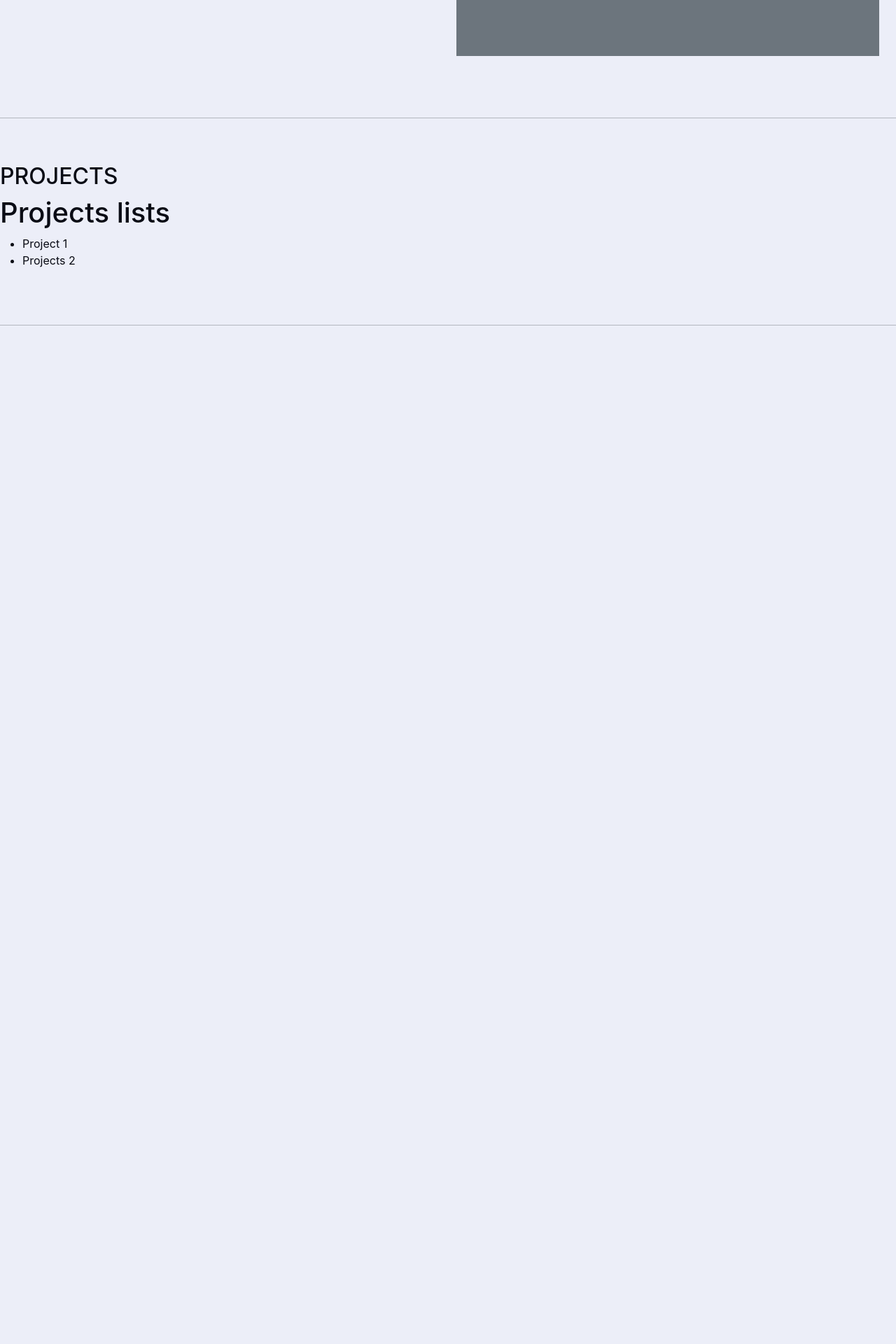
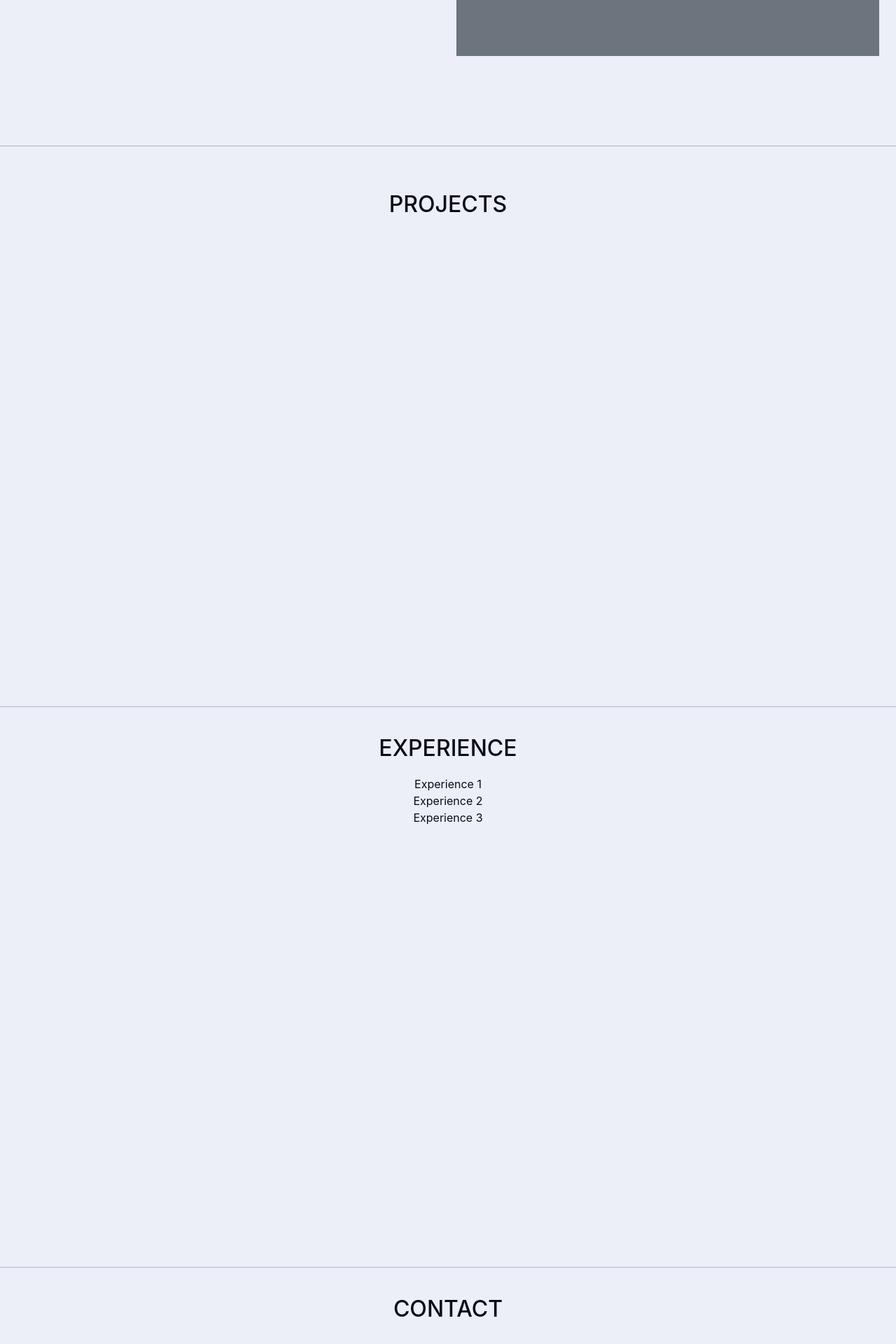
Before and after one commit to EmmanuelAdio/EmmanuelAdio.github.io, a React (Create React App) app in the folder portfolio/: page / in a window 1280 px wide. Shown: the part 608-2528 px from the top of the page at 70% size. Before the commit the page ends 1137 px from the top, so only its background shows below. Built offline with nearby package versions, Linux system fonts and the light colour scheme.

Commit message:
everything for other pages has been set uo so they will be ready to complet

```diff
--- a/portfolio/src/App.tsx
+++ b/portfolio/src/App.tsx
@@ -4,7 +4,7 @@ import PageLine from "./components/PageLine";
 import Introduction from "./components/Introduction";
 import Projects from "./components/Projects";
 import Experience from "./components/Experience";
-import Contacts from "./components/Contact";
+import Contact from "./components/Contact";
 
 import React from "react";
 
@@ -17,6 +17,8 @@ function App(){
     <>
     <Introduction></Introduction>
     <Projects></Projects>
+    <Experience></Experience>
+    <Contact></Contact>
     <PageLine></PageLine>
     </>
     );
--- a/portfolio/src/components/Contact.tsx
+++ b/portfolio/src/components/Contact.tsx
@@ -1,13 +1,20 @@
 import React from "react";
 import { Fragment } from "react";
+import PageLine from "./PageLine";
 
 interface Props{
     id : string;
     text : string;
 }
-export default function Contacts({id, text} : Props){
+export default function Contact(){
 
     return (
-        <h1>This is a place holer for TextBox</h1>
+        <>
+        <div className="page">
+        <h2>CONTACT</h2>
+
+        </div>
+        <PageLine></PageLine>
+        </>
     );
 }
--- a/portfolio/src/components/Experience.tsx
+++ b/portfolio/src/components/Experience.tsx
@@ -1,13 +1,15 @@
 import React from "react";
 import { Fragment } from "react";
+import PageLine from "./PageLine";
 
 interface Props {
   id: string;
   text: string;
 }
-export default function Experience({ id, text }: Props) {
+export default function Experience() {
   return (
-    <section className="Experience">
+    <>
+    <div className="page Experience">
       <h2>EXPERIENCE</h2>
       <div className="Experience-list">
         <div className="Experience-card">Experience 1</div>
@@ -15,6 +17,8 @@ export default function Experience({ id, text }: Props) {
         <div className="Experience-card">Experience 3</div>
       </div>
       {/* <Button text="All Experience" /> */}
-    </section>
+    </div>
+    <PageLine></PageLine>
+    </>
   );
 }
--- a/portfolio/src/components/PageLine.tsx
+++ b/portfolio/src/components/PageLine.tsx
@@ -6,9 +6,7 @@ export default function PageLine(){
         <>
         <div className="pageLine">
             <br />
-            <br />
                 <hr />
-            <br />
             <br />
         </div>
 
--- a/portfolio/src/components/Projects.tsx
+++ b/portfolio/src/components/Projects.tsx
@@ -1,6 +1,9 @@
 import React from "react";
 import { Fragment } from "react";
+
+
 import ProjectList from "./ProjectList";
+import PageLine from "./PageLine";
 
 
 interface Props{
@@ -14,9 +17,11 @@ export default function Projects(){
 
   return (
       <>
-        <h2>PROJECTS</h2>
-        <ProjectList projects={Projects} heading={"Projects lists"}></ProjectList>
-        {/* <Button text="All Projects" /> */}
+      <div className="page container-fluid p-4">
+      <h2>PROJECTS</h2>
+
+      </div>
+      <PageLine></PageLine>
       </>
     );
 }
--- a/portfolio/src/index.css
+++ b/portfolio/src/index.css
@@ -59,7 +59,7 @@ code {
 
 /* Introduction.css */
 .page {
-  min-height: 80vh;
+  min-height: 90vh;
   justify-content: flex-start; /* Keep title at the top */
   text-align: center;
 }
```
